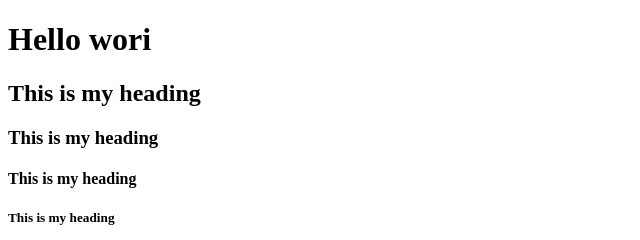
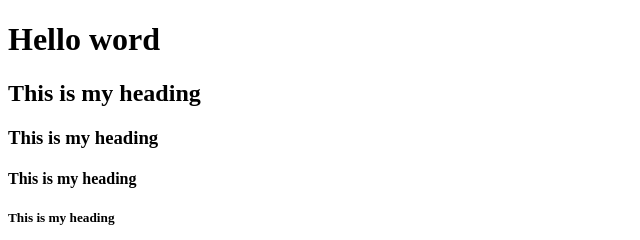
Before and after one commit to frameitagency/Fnb-weekone-work, a plain HTML site: page my compukids-web/index.html in a window 1280 px wide. Shown: the top 240 px of the page, 0-640 px from the left. Drawn offline with Linux system fonts and the light colour scheme.

Commit message:
Update index.html

```diff
--- a/my compukids-web/index.html
+++ b/my compukids-web/index.html
@@ -5,7 +5,7 @@
         <title>title</title>
     </head>
     <body>
-        <h1>Hello wori</h1>
+        <h1>Hello word</h1>
         <h2>This is my heading</h2>
         <h3>This is my heading</h3>
         <h4>This is my heading</h4>
```
